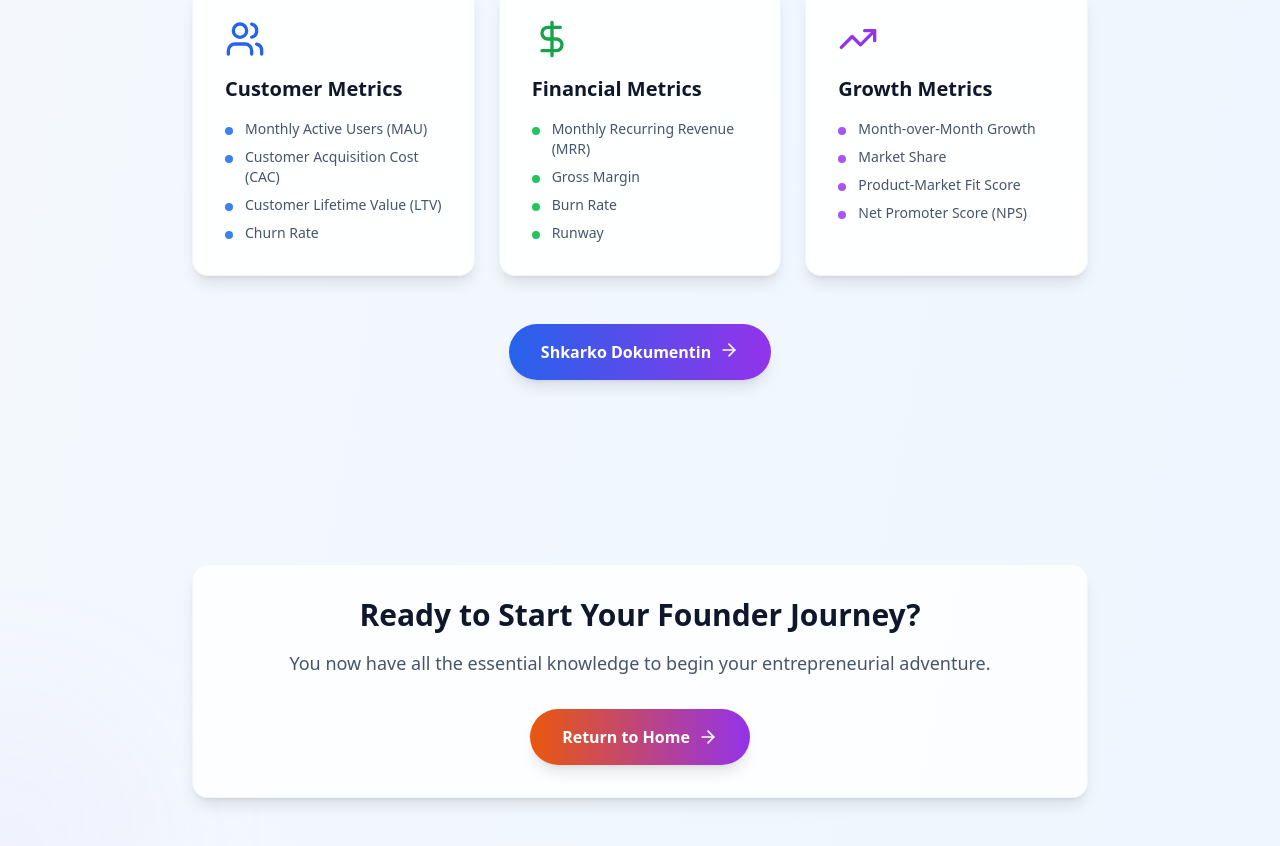
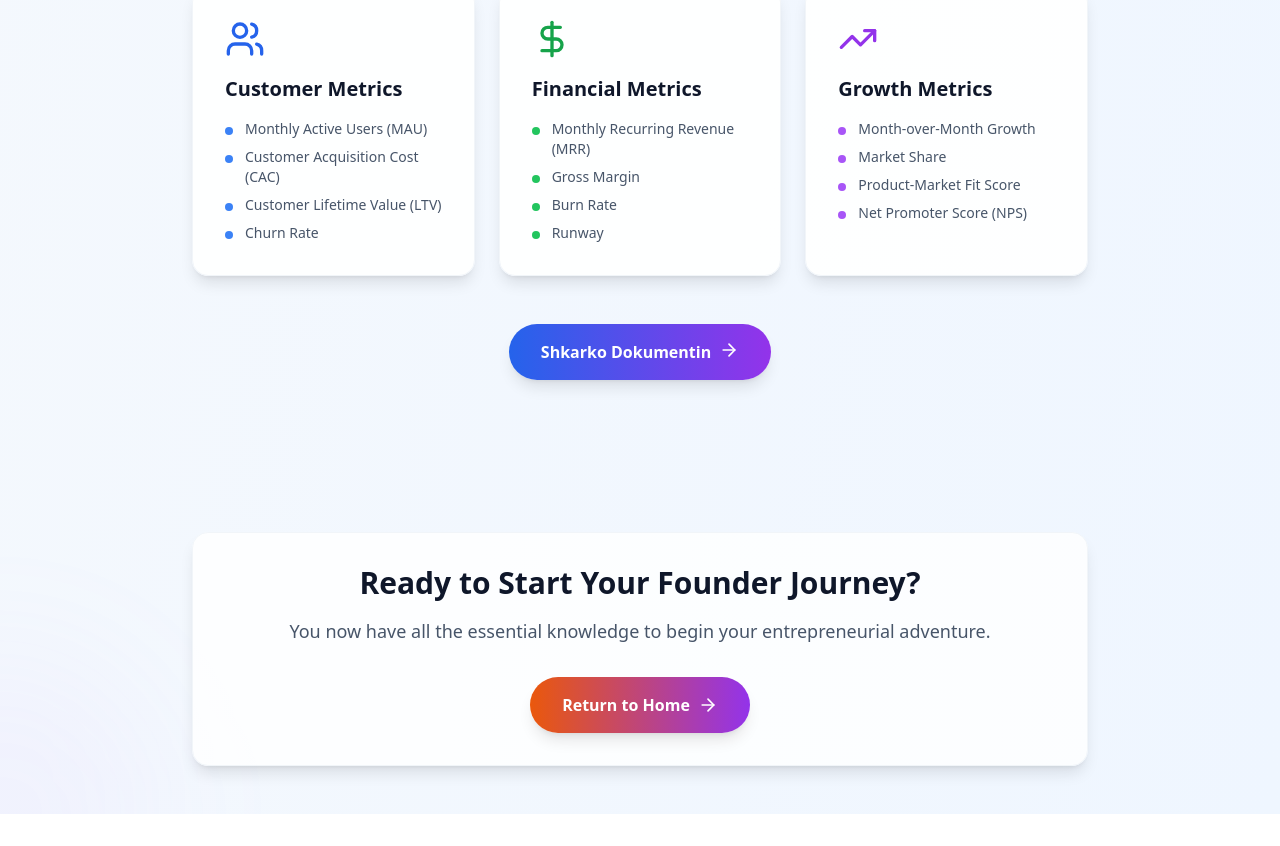
Before and after one commit to hysen-ramaj1/founder, a React (Vite) app: page /pitch-deck in a window 1280 px wide. Shown: the part 6420-7266 px from the top of the page. After the commit the page ends 7234 px from the top, so only its background shows below. Built offline with nearby package versions, Linux system fonts and the light colour scheme.

Commit message:
Updated PitchDeckPage.tsx

```diff
--- a/src/pages/PitchDeckPage.tsx
+++ b/src/pages/PitchDeckPage.tsx
@@ -489,7 +489,7 @@ const PitchDeckPage = () => {
         </div>
 
         {/* Final CTA */}
-        <div className="text-center animate-on-scroll opacity-0 -mt-24">
+        <div className="text-center animate-on-scroll opacity-0 -mt-32">
   <div className="bg-white/80 backdrop-blur-sm p-8 rounded-2xl shadow-lg border border-slate-100">
     <h2 className="text-2xl md:text-3xl font-bold text-slate-900 mb-4">
       Ready to Start Your Founder Journey?
```
